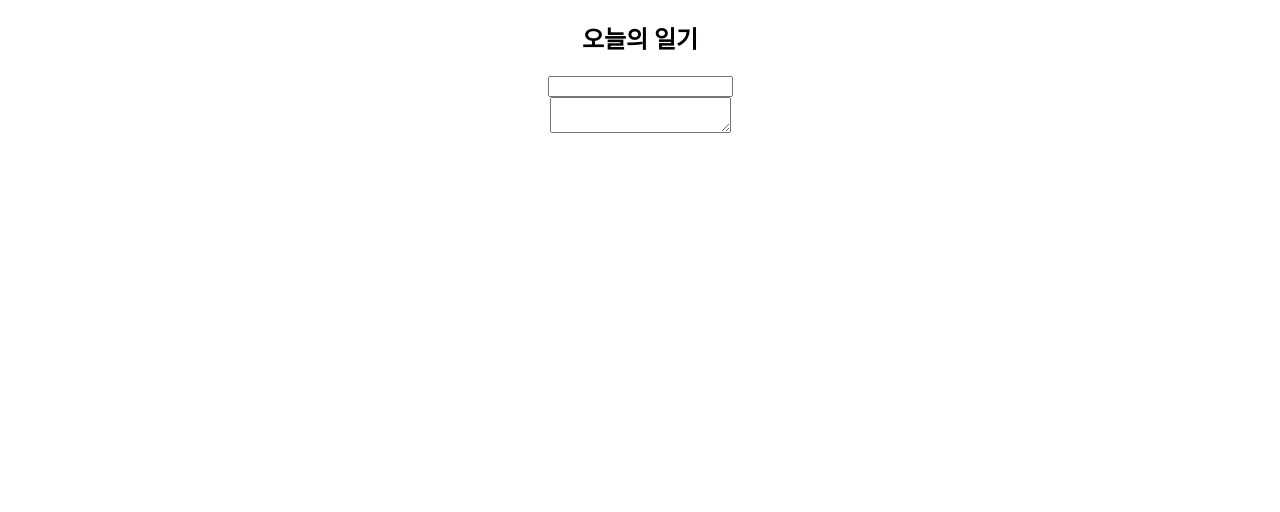
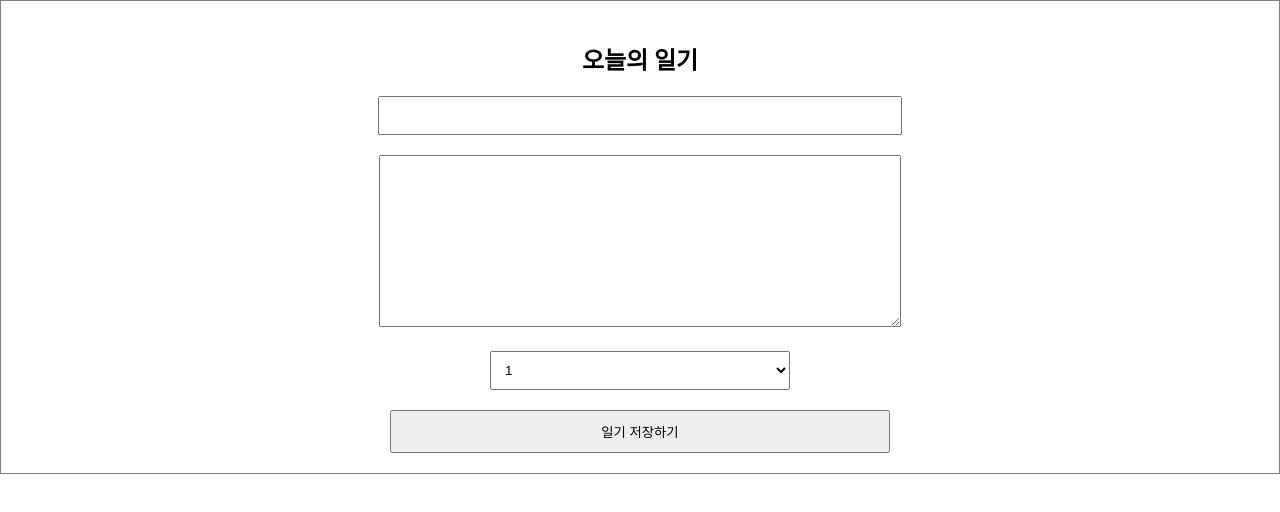
Before and after one commit to kimzeze/inflearn-simplediary, a React (Create React App) app: page / in a window 1280 px wide. Shown: the top 512 px of the page. Built offline with nearby package versions, Linux system fonts and the light colour scheme.

Commit message:
textarea, select, 저장버튼 완성

```diff
--- a/src/App.css
+++ b/src/App.css
@@ -1,38 +1,28 @@
-.App {
+.DiaryEditor {
+  border: 1px solid gray;
   text-align: center;
+  padding: 20px;
 }
 
-.App-logo {
-  height: 40vmin;
-  pointer-events: none;
+.DiaryEditor input,
+textarea {
+  margin-bottom: 20px;
+  width: 500px;
+  padding: 10px;
 }
 
-@media (prefers-reduced-motion: no-preference) {
-  .App-logo {
-    animation: App-logo-spin infinite 20s linear;
-  }
+.DiaryEditor textarea {
+  height: 150px;
 }
 
-.App-header {
-  background-color: #282c34;
-  min-height: 100vh;
-  display: flex;
-  flex-direction: column;
-  align-items: center;
-  justify-content: center;
-  font-size: calc(10px + 2vmin);
-  color: white;
+.DiaryEditor select {
+  width: 300px;
+  padding: 10px;
+  margin-bottom: 20px;
 }
 
-.App-link {
-  color: #61dafb;
+.DiaryEditor button {
+  width: 500px;
+  padding: 10px;
+  cursor: pointer;
 }
-
-@keyframes App-logo-spin {
-  from {
-    transform: rotate(0deg);
-  }
-  to {
-    transform: rotate(360deg);
-  }
-}
--- a/src/DiaryEditor.js
+++ b/src/DiaryEditor.js
@@ -1,10 +1,26 @@
-import { useState } from "react";
+import React, { useState } from "react";
 
 const DiaryEditor = () => {
   const [state, setState] = useState({
     author: "",
     content: "",
+    emotion: 1,
   });
+
+  const handleChangeState = (e) => {
+    console.log(e.target.name);
+    console.log(e.target.value);
+
+    setState({
+      ...state,
+      [e.target.name]: e.target.value,
+    });
+  };
+
+  const handleSubmit = () => {
+    console.log(state);
+    alert("저장 성공 ");
+  };
 
   return (
     <div className="DiaryEditor">
@@ -13,18 +29,31 @@
         <input
           name="author"
           value={state.author}
-          onChange={(e) => {
-            setState({ ...state, author: e.target.value });
-          }}
+          onChange={handleChangeState}
         />
       </div>
       <div>
         <textarea
+          name="content"
           value={state.content}
-          onChange={(e) => {
-            setState({ ...state, content: e.target.value });
-          }}
+          onChange={handleChangeState}
         ></textarea>
+      </div>
+      <div>
+        <select
+          name="emotion"
+          value={state.emotion}
+          onChange={handleChangeState}
+        >
+          <option value={1}>1</option>
+          <option value={2}>2</option>
+          <option value={3}>3</option>
+          <option value={4}>4</option>
+          <option value={5}>5</option>
+        </select>
+      </div>
+      <div>
+        <button onClick={handleSubmit}>일기 저장하기</button>
       </div>
     </div>
   );
```
